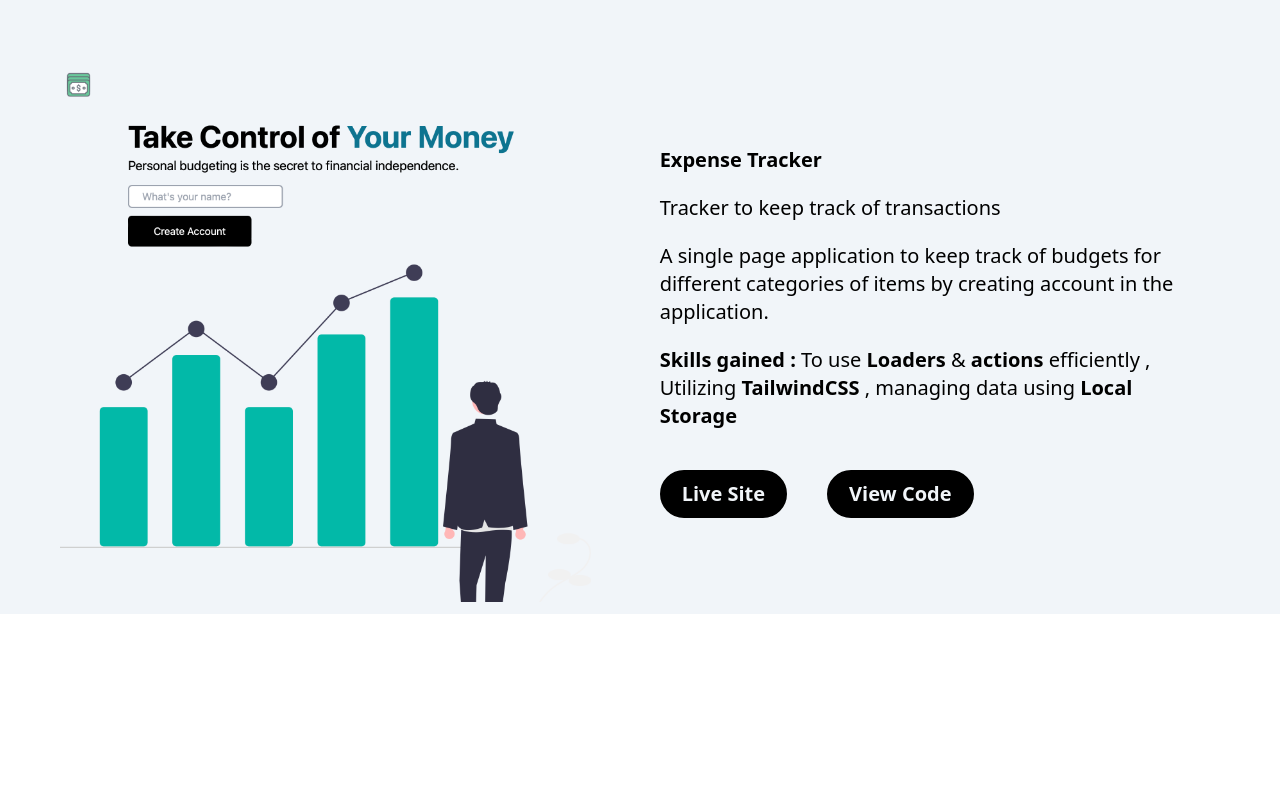
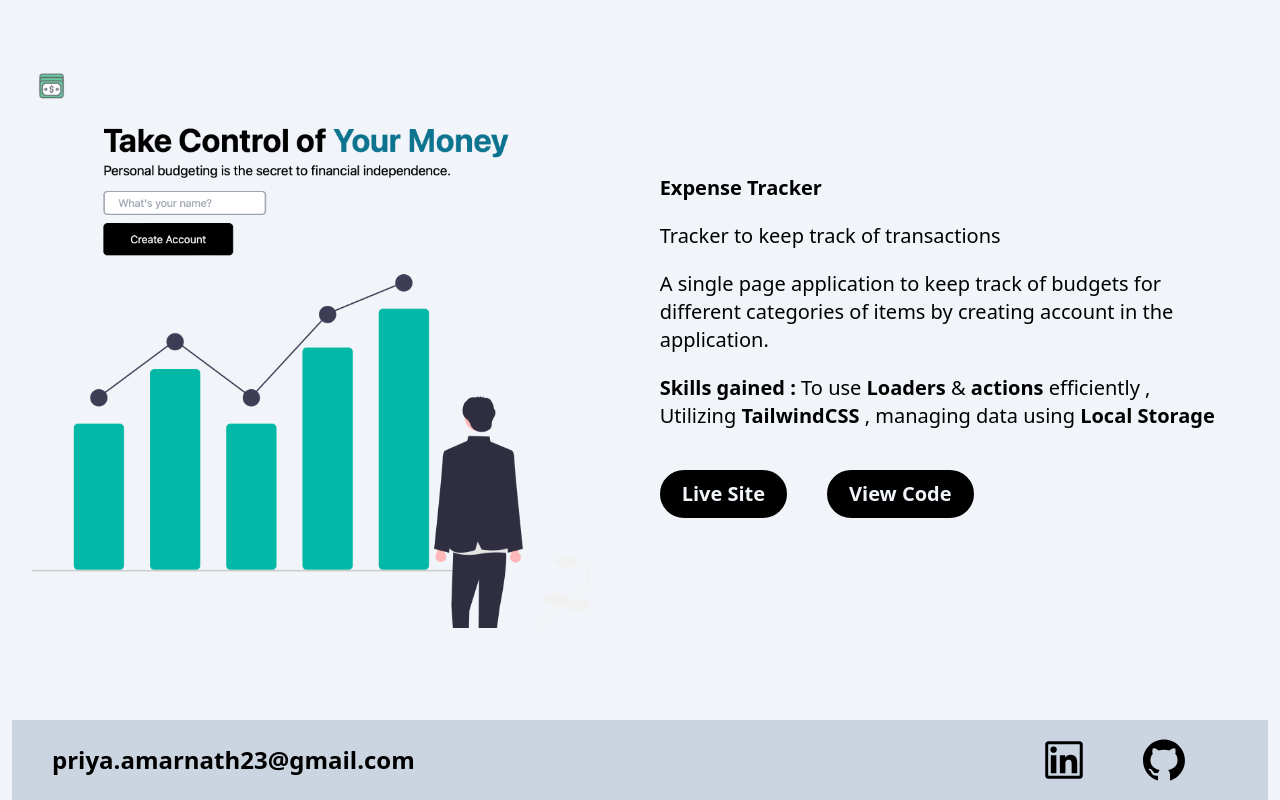
Before and after one commit to krishpri23/my-portfolio, a React (Vite) app: page / in a window 1280 px wide. Shown: the part 1359-2159 px from the top of the page. Before the commit the page ends 2053 px from the top, so only its background shows below. Built offline with nearby package versions, Linux system fonts and the light colour scheme.

Commit message:
added footer

```diff
--- a/src/App.jsx
+++ b/src/App.jsx
@@ -6,6 +6,7 @@ import Projects from "./components/Projects";
 import { BrowserRouter } from "react-router-dom";
 import Contact from "./components/Contact";
 import ScrollToTop from "./components/ScrollToTop";
+import Footer from "./components/Footer";
 
 export const ScrollContext = createContext({});
 
@@ -16,7 +17,7 @@ export default function App() {
   const aboutRef = useRef(null);
 
   return (
-    <main className="bg-slate-100 text-black-600 px-10 ">
+    <main className="bg-slate-100 text-black-600 px-3 ">
       <ScrollContext.Provider
         value={{ skillsRef, projectsRef, contactRef, aboutRef }}
       >
@@ -27,6 +28,7 @@ export default function App() {
           <Skills />
           <Projects />
           {/* <Contact contactRef={contactRef} /> */}
+          <Footer />
         </BrowserRouter>
       </ScrollContext.Provider>
     </main>
--- a/src/components/About.jsx
+++ b/src/components/About.jsx
@@ -1,7 +1,5 @@
 import React from "react";
-
-import { AiOutlineGithub } from "react-icons/ai";
-import { AiOutlineLinkedin } from "react-icons/ai";
+import { AiOutlineGithub, AiOutlineLinkedin } from "react-icons/ai";
 import { Link } from "react-router-dom";
 
 export default function About() {
--- /dev/null
+++ b/src/components/Footer.jsx
@@ -0,0 +1,36 @@
+import React from "react";
+
+import { AiOutlineGithub, AiOutlineLinkedin } from "react-icons/ai";
+
+const Footer = () => {
+  return (
+    <section className="px-10 py-2 bg-slate-300 flex gap-10 justify-between items-center">
+      <h2 className="font-bold text-center text-2xl ">
+        {" "}
+        priya.amarnath23@gmail.com{" "}
+      </h2>
+      <div className="flex flex-row gap-3 justify-center items-center">
+        <a
+          href="https://www.linkedin.com/in/krishnapriya-amarnath-488124172"
+          target="_blank"
+          className=" px-5 py-2 "
+          rel="noopener noreferrer"
+        >
+          <AiOutlineLinkedin style={{ fontSize: "300%" }} />
+        </a>
+
+        <a
+          href="https://github.com/krishpri23"
+          target="_blank"
+          className="px-5 py-2 pr-10"
+          rel="noopener noreferrer"
+        >
+          {" "}
+          <AiOutlineGithub style={{ fontSize: "300%" }} />
+        </a>
+      </div>
+    </section>
+  );
+};
+
+export default Footer;
```
